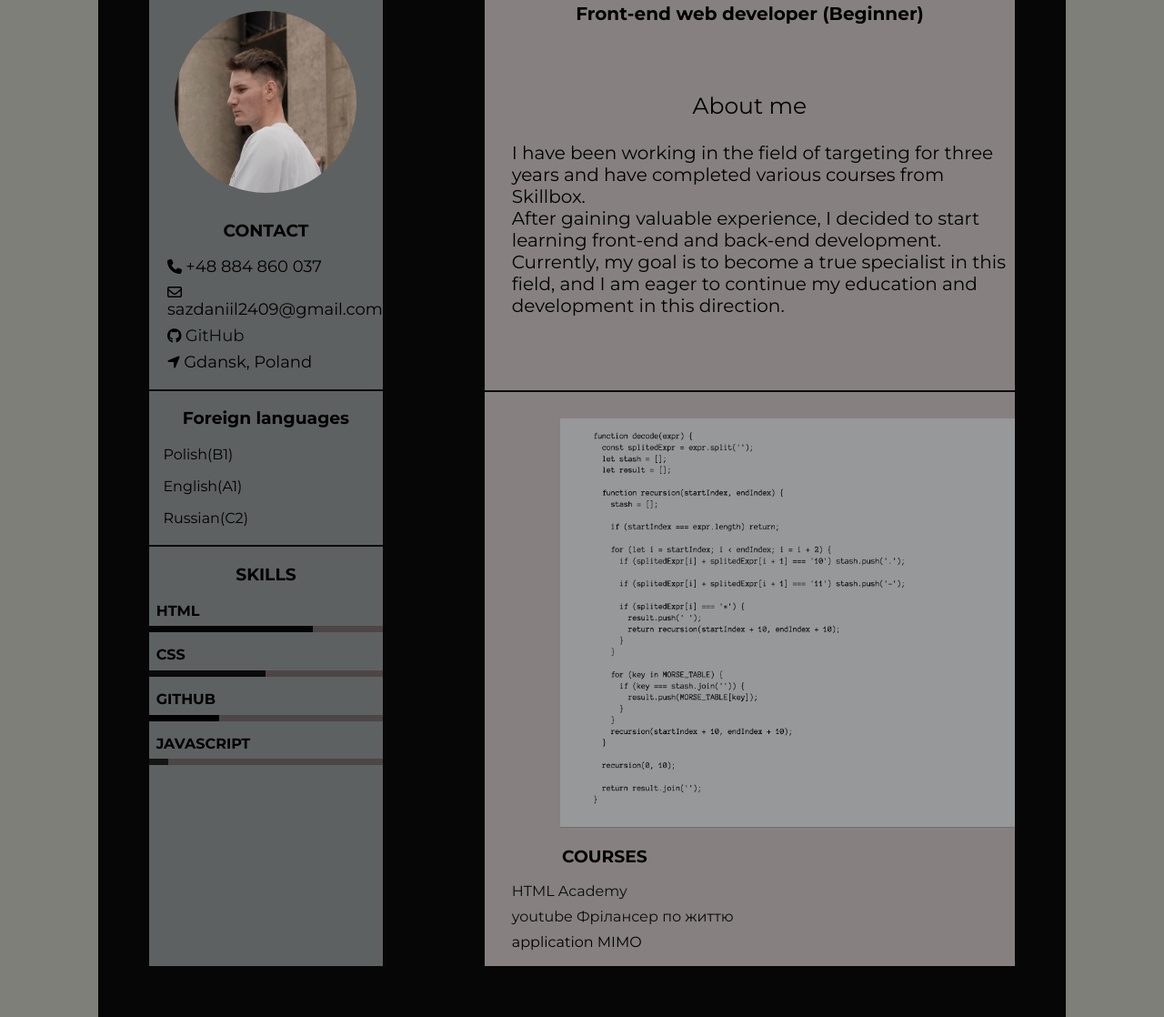
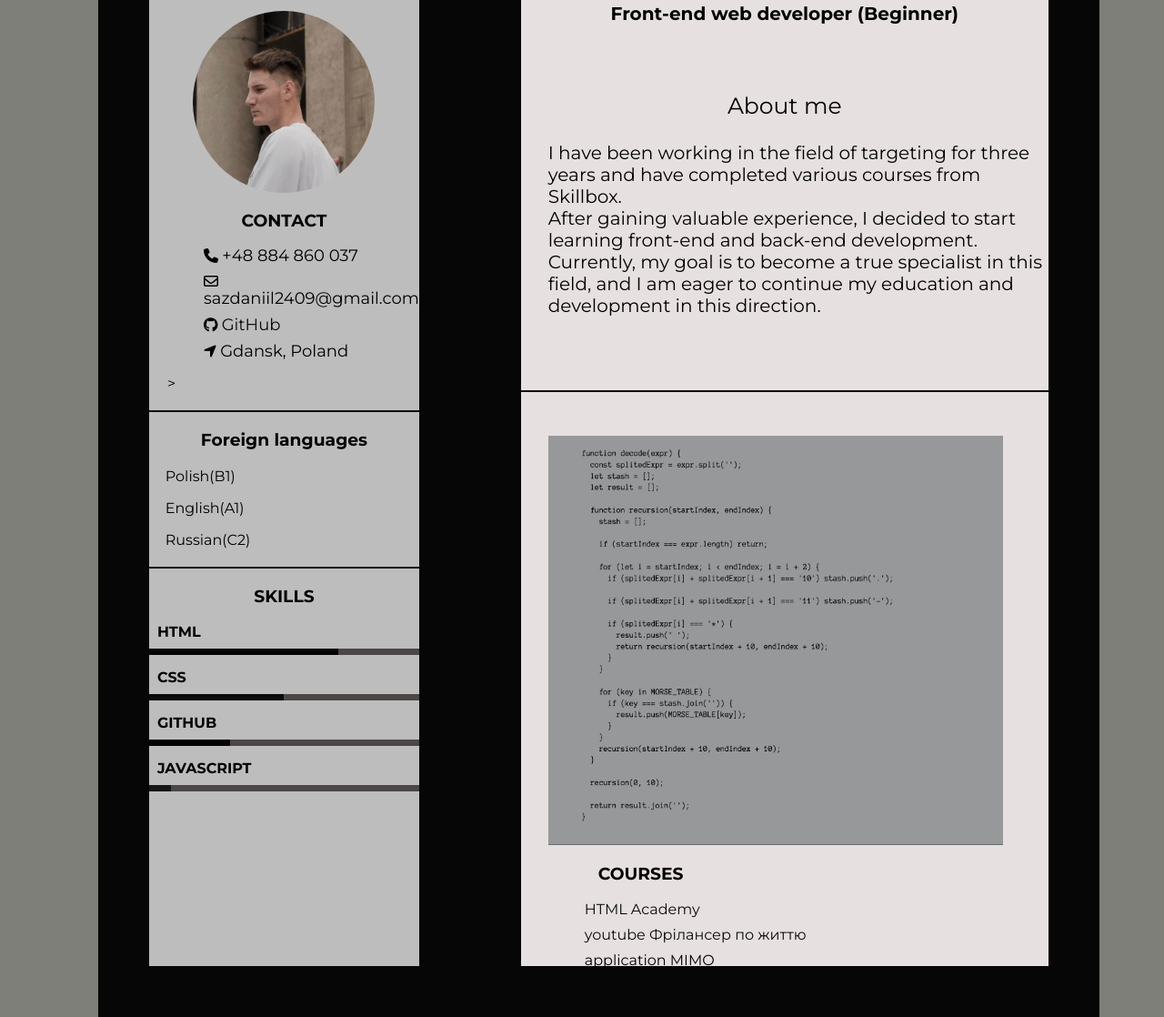
Before and after one commit to SaZdAn24/-rsschool-cv, a plain HTML site: page index.html in a window 1280 px wide. Shown: the part 352-1470 px from the top of the page at 91% size. Drawn offline with Linux system fonts and the light colour scheme; a web font is replaced by a local one.

Commit message:
fix: fixed bugs CV

```diff
--- a/index.html
+++ b/index.html
@@ -19,6 +19,7 @@
           <div class="inform">
               <h3 class="kontakt">CONTACT</h3>
               <div class="awesome">
+                <ol>
                   <li><span class="fa-fw"><i class="fa fa-phone" aria-hidden="true"></i></span>
                   <span class="text"><a href="+48 884-860-037"></a>+48 884 860 037</span></li>
 
@@ -30,6 +31,7 @@
 
                   <li><span class="fa-fw"><i class="fa fa-location-arrow" aria-hidden="true"></i></span>
                       <span class="text"><a href="#"></a>Gdansk, Poland</span></li>
+                </ol>>
               </div>
               <div class="line"></div>
               <div class=" languages">
@@ -38,7 +40,6 @@
                   <p class="polish">English(A1)</p>
                   <p class="polish">Russian(С2)</p>
               </div>
-
               <div class="line"></div>
               <section>
               <div class="SKILLS">
@@ -77,9 +78,11 @@
               <img class="cod" src="assets/imeges/1111.png" alt="Html cod">
               <nav>
               <h3 class="cuurs">COURSES</h3>
+             <ol>
               <li><a href="https://htmlacademy.ru">HTML Academy</a></li>
               <li><a href="https://www.youtube.com/@FreelancerLifeStyle/about"> youtube Фрілансер по життю</a><li>
               <li> application MIMO</li>
+              <ol>
               </nav>
           </main>
           </div>
--- a/style.css
+++ b/style.css
@@ -13,7 +13,7 @@ body{
     float: left;
     margin-left: 100px;
     margin-top: 200px;
-    background-color: #5e6161;
+    background-color: #bdbdbd;
     border: 5cap solid rgb(6, 6, 6);
     height: 1150px;
     width: 300px;
@@ -32,7 +32,7 @@ body{
 }
 .kontakt{
     text-align: center;
-    margin-top: 30px;
+    /* margin-top: 30px; */
 }
 li{
     line-height: 18px;
@@ -124,7 +124,7 @@ h4{
    margin-right: 100px;
    margin-top: 400px;
    margin-top: 200px;
-   background-color: rgb(135, 128, 128);
+   background-color: rgb(230, 224, 224);
    border: 5cap solid rgb(6, 6, 6);
    height: 1150px;
    width: 920px;
@@ -165,6 +165,8 @@ h4{
     width: 500px;
     height: 450px;
     margin: 10px auto 20px;
+    padding-right: 50px;
+    padding-top: 20px;
     float: right;
 }
 .curs{
```
